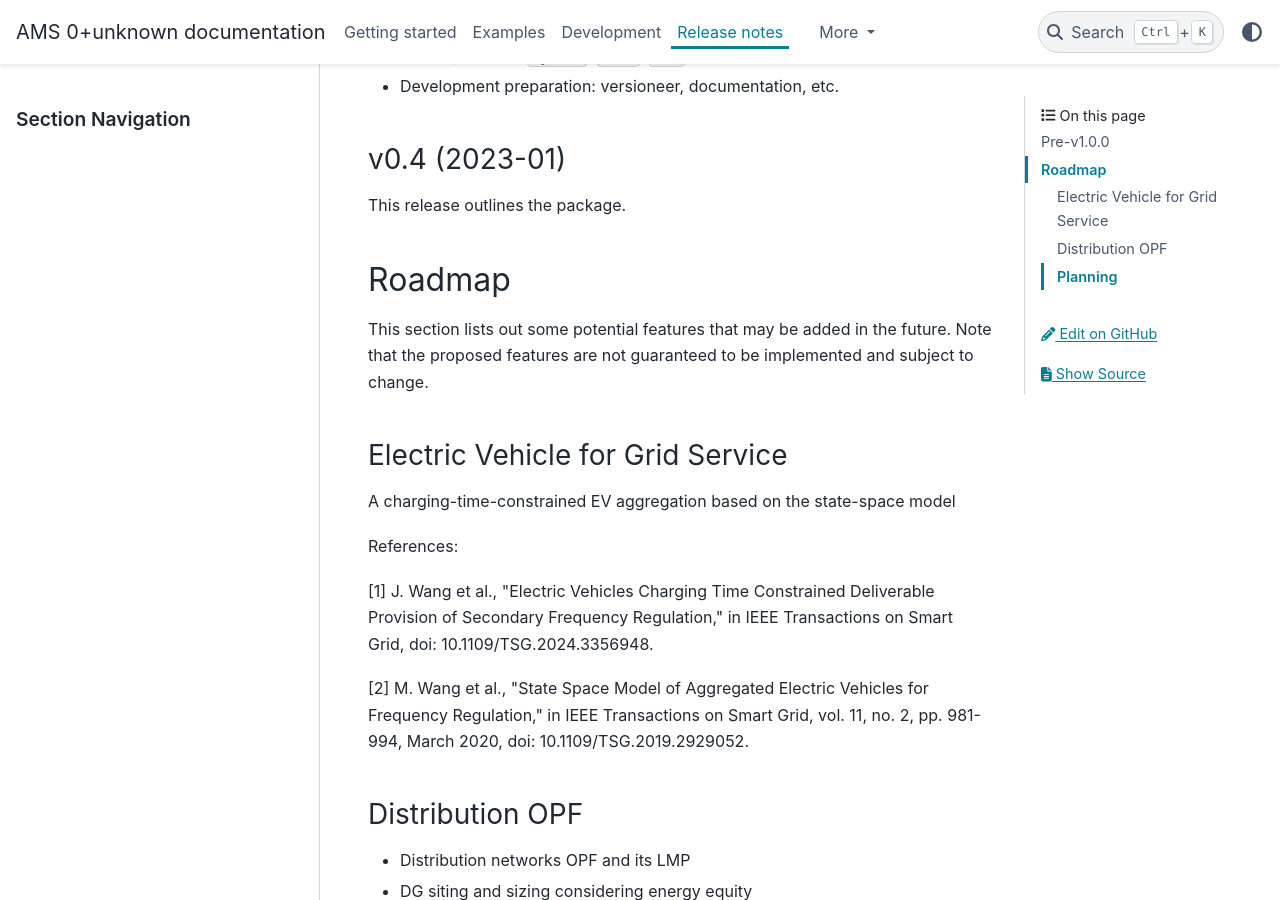
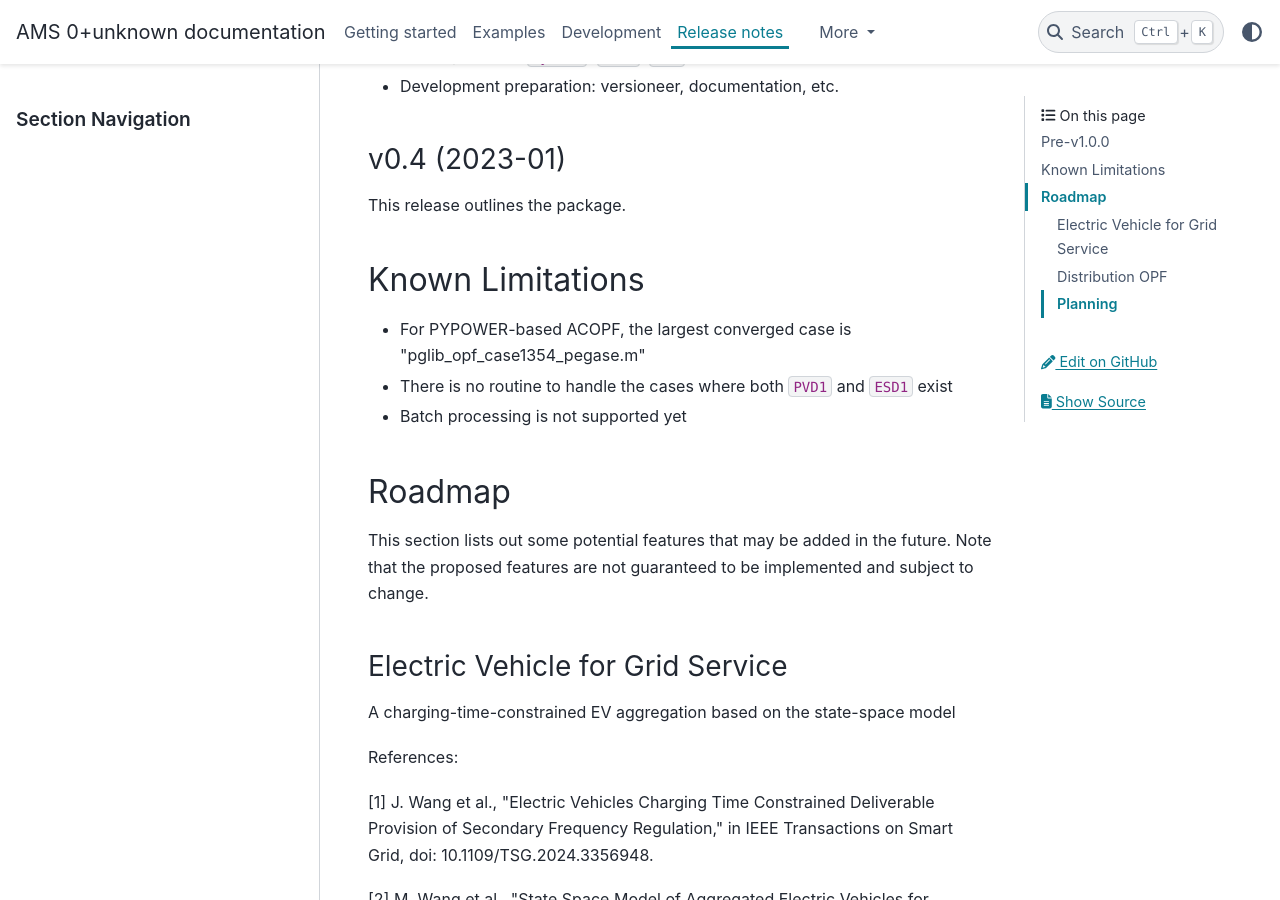
Before and after one commit to CURENT/ams, a Sphinx documentation site: the page built from docs/source/release-notes.rst, in a window 1280 px wide and 900 px high, scrolled down 8510 px. Built offline with Sphinx 7.4.7 and the PyData theme 0.15.4, drawn with Linux system fonts in a browser that asks for light colours; pages that are not in the unit, such as notebooks, are missing from menus.

Commit message:
Add a known limitations section in release notes

```diff
--- a/docs/source/release-notes.rst
+++ b/docs/source/release-notes.rst
@@ -320,6 +320,13 @@ v0.4 (2023-01)
 
 This release outlines the package.
 
+Known Limitations
+=================
+
+- For PYPOWER-based ACOPF, the largest converged case is "pglib_opf_case1354_pegase.m"
+- There is no routine to handle the cases where both ``PVD1`` and ``ESD1`` exist
+- Batch processing is not supported yet
+
 Roadmap
 =======
 
```
